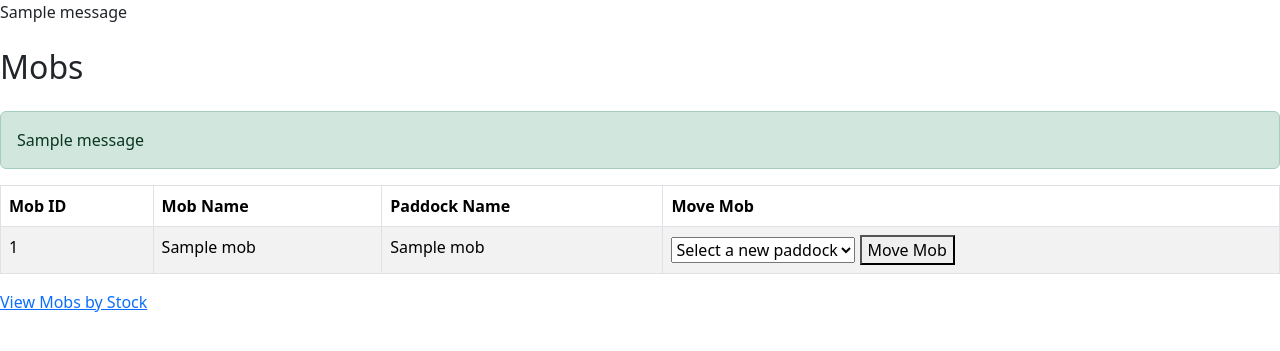
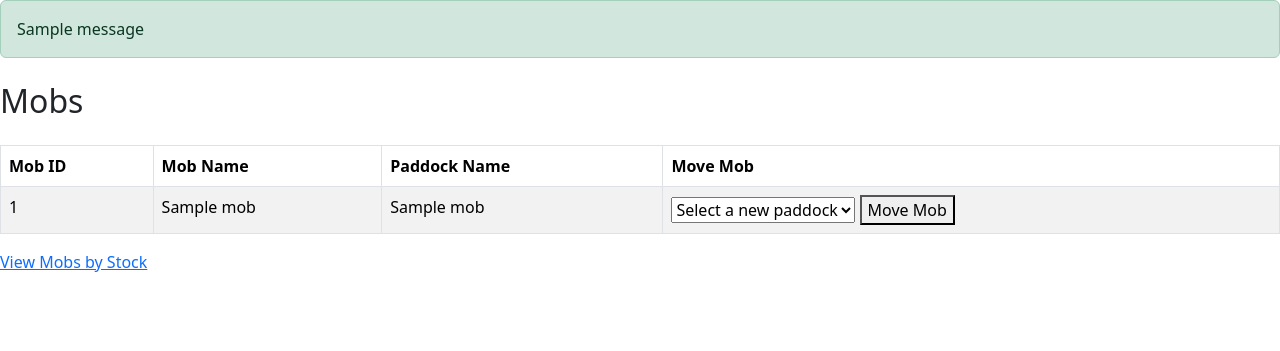
Before and after one commit to Javier-Ng-1161775/fms, a Flask app: template templates/mobs.html in a window 1280 px wide. Shown: the part 86-437 px from the top of the page. Run offline with Flask 3, Linux system fonts and the light colour scheme; the template is opened without the code that fills it: most values are stand-ins (such as "Sample title", 1, 10 or a date in 2020); one stand-in notice (Sample message) is shown.

Commit message:
updated flash message
mob move successful now

```diff
--- a/app.py
+++ b/app.py
@@ -173,35 +173,14 @@ def paddocks():
 def move_mob():
     """Move a mob to a different paddock."""
     connection = None
-    try:
-        mob_id = request.form.get("mob_id")
-        new_paddock_id = request.form.get("paddock_id")
 
-        connection = getCursor()
+    mob_id = request.form.get("mob_id")
+    new_paddock_id = request.form.get("paddock_id")
 
-        # Check if the new paddock is already occupied by another mob
-        check_query = "SELECT id FROM mobs WHERE paddock_id = %s"
-        connection.execute(check_query, (new_paddock_id,))
-        occupied_mob = connection.fetchone()
+    connection = getCursor()
 
-        if occupied_mob:
-            flash("The selected paddock is already occupied by another mob.", "danger")
-            return redirect(url_for("mobs"))
+    update_query = "UPDATE mobs SET paddock_id = %s WHERE id = %s"
+    connection.execute(update_query, (new_paddock_id, mob_id))
 
-        # Update the mob's paddock
-        update_query = "UPDATE mobs SET paddock_id = %s WHERE id = %s"
-        connection.execute(update_query, (new_paddock_id, mob_id))
-
-        connection.commit()  # Commit the changes
-        flash("Mob moved successfully!", "success")
-
-    except Exception as e:
-        # Log the error for debugging
-        print(f"Error moving mob: {e}")  # Replace with logging in production
-        flash("An error occurred while moving the mob.", "danger")
-
-    finally:
-        if connection:
-            connection.close()  # Ensure the connection is closed
-
-    return redirect(url_for("mobs"))  # Always redirect back to mobs
+    flash("Mob moved successfully!", "success")
+    return redirect(url_for("mobs"))
--- a/templates/base.html
+++ b/templates/base.html
@@ -24,9 +24,13 @@
       <header>
         {% block header %}{% endblock %}
       </header>
-      {% for message in get_flashed_messages() %}
-        <div class="flash">{{ message }}</div>
-      {% endfor %}
+      {% with messages = get_flashed_messages(with_categories=true) %}
+      {% if messages %}
+          {% for category, message in messages %}
+              <div class="alert alert-{{ category }}">{{ message }}</div>
+          {% endfor %}
+      {% endif %}
+      {% endwith %}
       {% block content %}{% endblock %}
     </section>
     <!-- JavaScript Bundle with Popper -->
--- a/templates/mobs.html
+++ b/templates/mobs.html
@@ -4,41 +4,8 @@
 
 {% block content %}
 
-<!-- <div class="mt-4">
-    <h2 class="mb-4">Mobs</h2>
-    <table class="table table-striped table-bordered">
-        <thead class="thead-dark">
-            <tr>
-                <th>Mob ID</th>
-                <th>Mob Name</th>
-                <th>Paddock Name</th>
-            </tr>
-        </thead>
-        <tbody>
-            {% for mob in mobs %}
-                <tr>
-                    <td>{{ mob[0] }}</td>
-                    <td>{{ mob[1] }}</td>
-                    <td>{{ mob[2] }}</td>
-                </tr>
-            {% endfor %}
-        </tbody>
-    </table>
-</div> -->
-
 <div class="mt-4">
     <h2 class="mb-4">Mobs</h2>
-
-    <!-- Flash messages section -->
-    {% with messages = get_flashed_messages(with_categories=true) %}
-        {% if messages %}
-            {% for category, message in messages %}
-                <div class="alert alert-{{ category }}">
-                    {{ message }}
-                </div>
-            {% endfor %}
-        {% endif %}
-    {% endwith %}
 
     <table class="table table-striped table-bordered">
         <thead class="thead-dark">
```
